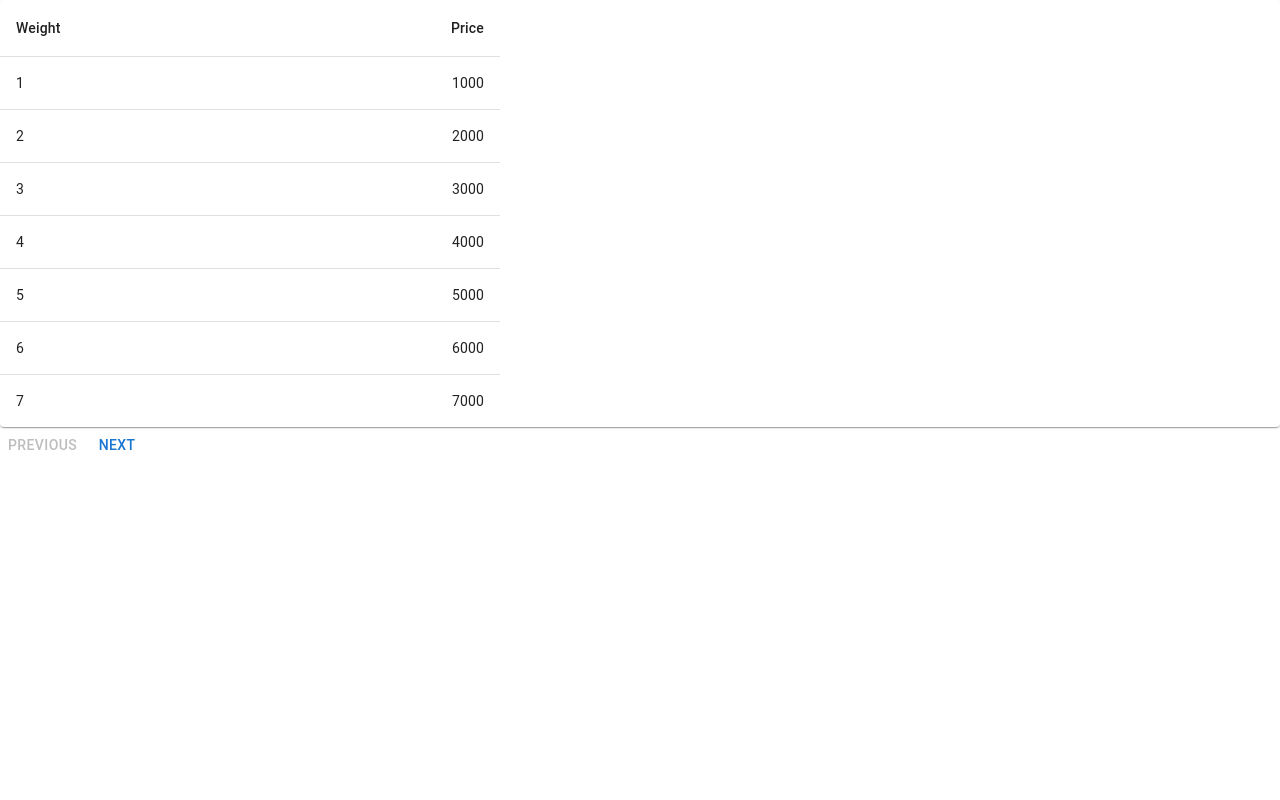
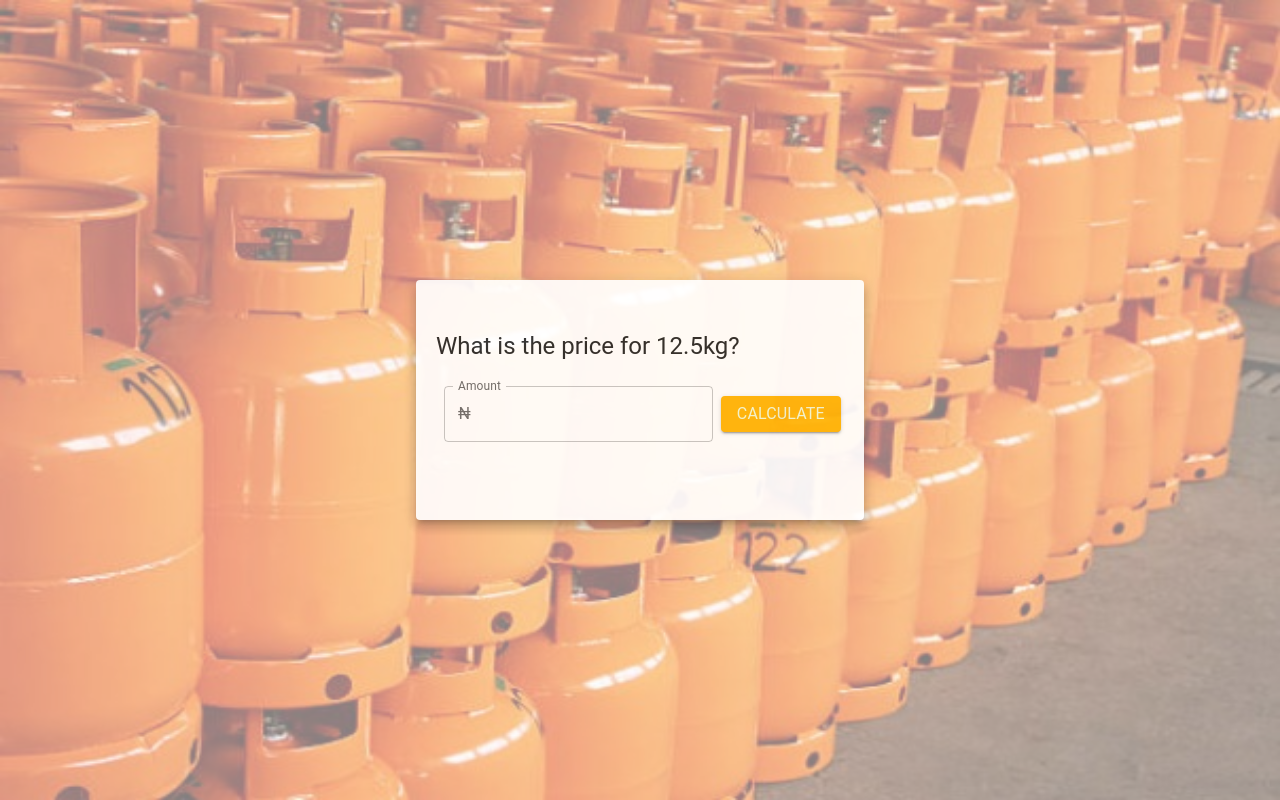
Before and after one commit to Ideeassim/Gas-Price-Calculator, a React (Vite) app: page / in a window 1280 px wide. Built offline with nearby package versions, Linux system fonts and the light colour scheme; a web font is replaced by a local one.

Commit message:
functionality and first page style complete

```diff
--- a/package.json
+++ b/package.json
@@ -16,6 +16,7 @@
     "@tailwindcss/vite": "^4.0.14",
     "react": "^19.0.0",
     "react-dom": "^19.0.0",
+    "react-router-dom": "^7.4.0",
     "tailwindcss": "^4.0.14"
   },
   "devDependencies": {
--- a/src/App.jsx
+++ b/src/App.jsx
@@ -1,82 +1,47 @@
-
-import { useState, React } from 'react';
-import { Box, Button } from '@mui/material';
-import Table from '@mui/material/Table';
-import TableBody from '@mui/material/TableBody';
-import TableCell from '@mui/material/TableCell';
-import TableContainer from '@mui/material/TableContainer';
-import TableHead from '@mui/material/TableHead';
-import TableRow from '@mui/material/TableRow';
-import Paper from '@mui/material/Paper';
+import { BrowserRouter, Routes, Route} from "react-router-dom";
+import {React, useState} from "react";
+import PriceTable from "./components/PriceTable";
+import PriceSetPage from "./components/PriceSetPage";
+import { ThemeProvider, createTheme } from "@mui/material/styles";
+import { Box } from "@mui/material";
 
 function App() {
+  const [priceState, setPrice]= useState(false);
+  const [GasPrice, setGasPrice]=useState('');
 
-  const gD= Array.from({length:15}, (_, item)=>{
- return  item + 1;
-})
+function BotttlePrice() {
 
+}
 
-const t =[...gD,25, 50, 60]
-console.log(t);
+// color customization
+const { palette } = createTheme();
+const theme = createTheme({
+  palette: {
 
- const gasData2= Array.from(t, i =>{
-  const weight = i +0;
-  const price= i * 1000;
-
-  return {weight,price};
- })
-
-//pagination
-//set current page state:
-const [currentPage, setCurrentPage]= useState(1);
-const itemsPerPage=7;
-
-//get items for current page
-const startIndex= (currentPage -1)*7;
-const displayedData= gasData2.slice(startIndex, startIndex+itemsPerPage);
-
-//calculate total pages
-const totalPages= Math.ceil(gasData2.length/itemsPerPage);
-console.log(totalPages);
-
-
-
-
+   myOrangeColor: palette.augmentColor({
+      color: {
+        main: '#FFB200',
+        contrastText:'#F2F6D0'
+      }
+   })
+  }});
 
   return (
-<Box>
-    {/* TABLE */}
-    <TableContainer component={Paper}>
-      <Table sx={{ maxWidth: 500 }} aria-label="simple table">
-        <TableHead>
-          <TableRow>
-            <TableCell>Weight</TableCell>
-            <TableCell align="right">Price</TableCell>
+    <Box className='bg' display='flex' alignItems='center' >
+      <Box className='overlay' zIndex={0}></Box>
+      <Box zIndex={1} width='70%' marginX='25%' display='flex' justifyContent='center'>
+    <ThemeProvider theme={theme} className='bg'>
+  <BrowserRouter >
 
-          </TableRow>
-        </TableHead>
-        <TableBody>
-          {displayedData.map((row) => (
-            <TableRow
-              key={row}
-              sx={{ '&:last-child td, &:last-child th': { border: 0 } }}
-            >
-              <TableCell component="th" scope="row">
-                {row.weight}
-              </TableCell>
-              <TableCell align="right">{row.price}</TableCell>
-            </TableRow> ))}
+  <Routes>
 
+  <Route path="/" element={<PriceSetPage X= {setPrice} Y={setGasPrice} orange='myOrangeColor'/>}></Route>
+<Route path="/table" element={<PriceTable Z={GasPrice}/> }></Route>
 
-        </TableBody>
-      </Table>
-    </TableContainer>
-
-    <Box>
-      <Button onClick={()=>setCurrentPage(currentPage-1)} disabled={currentPage===1}>Previous</Button>
-      <Button onClick={()=>setCurrentPage(currentPage+1)} disabled={currentPage===totalPages}>Next</Button>
-    </Box>
-</Box>)
+  </Routes>
+  </BrowserRouter>
+  </ThemeProvider></Box></Box>
+  )
 }
 
 export default App;
--- /dev/null
+++ b/src/components/PriceSetPage.jsx
@@ -0,0 +1,51 @@
+import React, { useState } from 'react'
+import { useNavigate } from 'react-router-dom';
+import { Box, Button, Paper, Stack, Typography } from '@mui/material';
+import InputAdornment from '@mui/material/InputAdornment';
+import OutlinedInput from '@mui/material/OutlinedInput';
+import InputLabel from '@mui/material/InputLabel';
+import FormControl from '@mui/material/FormControl';
+
+
+
+const PriceSetPage = ({X,Y,orange}) => {
+
+const [bottlePrice, setBottlePrice]=useState('');
+const [errorMessage, setError]=useState('');
+const navigate= useNavigate();
+
+function handleSubmit() {
+    if (bottlePrice) {
+     X(true);
+     Y(bottlePrice)
+     navigate("/table");
+    }else{
+        setError('enter price!')
+    }
+}
+
+
+  return (
+    <Paper sx={{ width:'70%', height:'15rem', padding:'20px', paddingY:'50px', opacity:'0.9'}}  elevation={8} >
+
+        <label htmlFor="priceSet"><Typography variant='h5'>What is the price for 12.5kg?</Typography ></label>
+         <Stack display='flex' direction='row' alignItems='center' marginTop={2}>
+         <FormControl  sx={{ m: 1 }}>
+          <InputLabel htmlFor="outlined-adornment-amount" color={orange}>Amount</InputLabel>
+          <OutlinedInput
+            id="outlined-adornment-amount" color={orange}
+            startAdornment={<InputAdornment position="start">₦</InputAdornment>}
+            label="Amount"
+          onChange={(event)=>{setBottlePrice(event.target.value)}} value={bottlePrice} />
+        </FormControl>
+
+       <Box>
+        <Button onClick={handleSubmit} variant="contained" color={orange}><Typography>Calculate</Typography></Button>
+        <p>{errorMessage}</p>
+        </Box>
+        </Stack>
+    </Paper>
+  )
+}
+
+export default PriceSetPage;
--- a/src/components/PriceTable.jsx
+++ b/src/components/PriceTable.jsx
@@ -1,9 +1,92 @@
-import React from 'react'
+import { useState, React } from 'react';
+import { Box, Button } from '@mui/material';
+import Table from '@mui/material/Table';
+import TableBody from '@mui/material/TableBody';
+import TableCell from '@mui/material/TableCell';
+import TableContainer from '@mui/material/TableContainer';
+import TableHead from '@mui/material/TableHead';
+import TableRow from '@mui/material/TableRow';
+import Paper from '@mui/material/Paper';
 
-const PriceTable = () => {
+const PriceTable = ({Z}) => {
+    const gD= Array.from({length:15}, (_, item)=>{
+        return  item + 1;
+       })
+
+
+       const t =[...gD,25, 50, 60]
+
+
+        const gasData2= Array.from(t, i =>{
+         const weight = i +0;
+         const unitPrice =Z/12.5
+
+         function customRound(num) {
+            let wholePart = Math.floor(num); // Get the whole number part
+            let decimalPart = num - wholePart; // Extract the decimal part
+
+            if (decimalPart >= 0.5 && decimalPart <= 0.9) {
+              return wholePart + 0.5; // Round to 5
+            } else {
+              return Math.round(num); // Round normally (0.4 and below goes to 0)
+            }
+          }
+
+         const price= customRound((i* unitPrice/100))*100;
+
+         return {weight,price};
+        })
+
+       //pagination
+       //set current page state:
+       const [currentPage, setCurrentPage]= useState(1);
+       const itemsPerPage=7;
+
+       //get items for current page
+       const startIndex= (currentPage -1)*7;
+       const displayedData= gasData2.slice(startIndex, startIndex+itemsPerPage);
+
+       //calculate total pages
+       const totalPages= Math.ceil(gasData2.length/itemsPerPage);
+
+
+
   return (
-    <div>PriceTable</div>
-  )
+    <Box>
+
+    {/* TABLE */}
+    <TableContainer component={Paper}>
+      <Table sx={{ maxWidth: 500 }} aria-label="simple table">
+        <TableHead>
+          <TableRow>
+            <TableCell>Weight</TableCell>
+            <TableCell align="right">Price</TableCell>
+
+          </TableRow>
+        </TableHead>
+        <TableBody>
+          {displayedData.map((row, index) => (
+            <TableRow
+              key={index}
+              sx={{ '&:last-child td, &:last-child th': { border: 0 } }}
+            >
+              <TableCell component="th" scope="row">
+                {row.weight}kg
+              </TableCell>
+              <TableCell align="right">₦{row.price}</TableCell>
+            </TableRow> ))}
+
+
+        </TableBody>
+      </Table>
+    </TableContainer>
+
+    <Box>
+      <Button onClick={()=>setCurrentPage(currentPage-1)} disabled={currentPage===1}>Previous</Button>
+      <Button onClick={()=>setCurrentPage(currentPage+1)} disabled={currentPage===totalPages}>Next</Button>
+    </Box>
+</Box>)
+
 }
 
 export default PriceTable
```
Also changed, not shown: src/index.css (line endings or trailing spaces), 1 other file (tests, documents, lock files or other folders).
